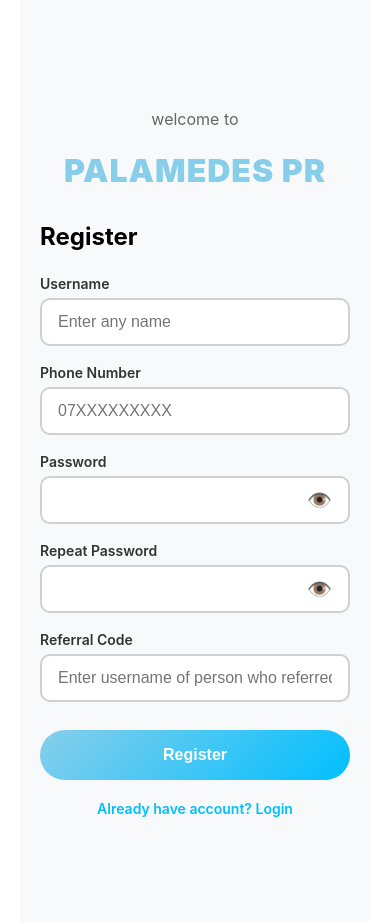
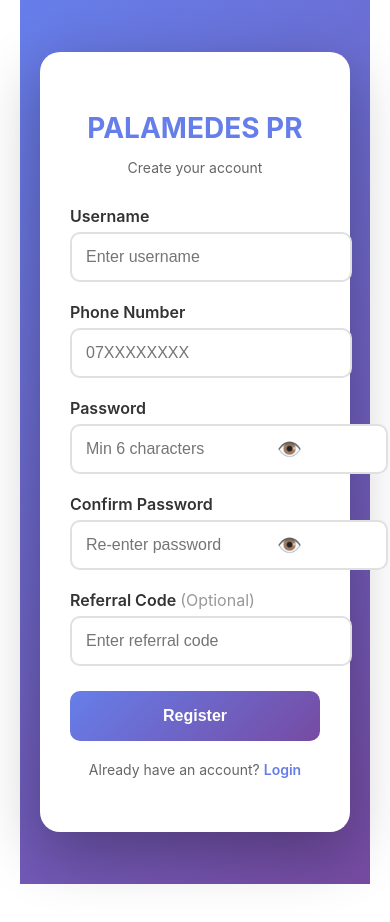
Before and after one commit to Molly256/palamedes-pr, a Next.js app: page /register in a window 390 px wide. Shown: the top 922 px of the page. Built offline with nearby package versions, Linux system fonts and the light colour scheme.

Commit message:
feat: save name+phone on register + 4-line dashboard

```diff
--- a/app/register/page.js
+++ b/app/register/page.js
@@ -15,53 +15,28 @@ export default function Register() {
   const [error, setError] = useState('')
   const [loading, setLoading] = useState(false)
 
-  const inputStyle = {
-    width: '100%',
-    maxWidth: '400px',
-    height: '48px',
-    padding: '0 16px',
-    border: '2px solid #d0d0d0',
-    borderRadius: '10px',
-    fontSize: '16px',
-    color: '#000',
-    background: '#fff',
-    outline: 'none',
-    boxSizing: 'border-box'
-  }
-
-  const labelStyle = {
-    display: 'block',
-    color: '#333',
-    fontWeight: '600',
-    marginBottom: '6px',
-    fontSize: '14px'
-  }
-
-  const formGroupStyle = {
-    marginBottom: '18px',
-    width: '100%',
-    maxWidth: '400px'
+  const handleChange = (e) => {
+    setForm({...form, [e.target.name]: e.target.value})
   }
 
   const handleSubmit = async (e) => {
     e.preventDefault()
+    setError('')
 
-    if (form.username.length < 6) {
-      setError('Username must be 6 letters of any name choice')
-      return
-    }
-    if (form.password !== form.confirmPassword) {
+    if(form.password !== form.confirmPassword) {
       setError('Passwords do not match')
       return
     }
+    if(form.password.length < 6) {
+      setError('Password must be 6+ characters')
+      return
+    }
 
-    setError('')
     setLoading(true)
-
     try {
       const res = await fetch('/api/auth', {
         method: 'POST',
-        headers: { 'Content-Type': 'application/json' },
+        headers: {'Content-Type': 'application/json'},
         body: JSON.stringify({
           action: 'register',
           username: form.username,
@@ -70,88 +45,130 @@ export default function Register() {
           referral: form.referral
         })
       })
+      const data = await res.json()
 
-      const data = await res.json()
-      alert(data.message)
-
-      if (data.success) {
-        window.location.href = '/login'
+      if(data.success) {
+        // SAVE TO LOCALSTORAGE FOR DASHBOARD
+        localStorage.setItem('palamedes_user', JSON.stringify({
+          name: form.username,
+          phone: form.phone,
+          username: form.username,
+          balance: 0,
+          vip: 0
+        }))
+        window.location.href = '/dashboard'
+      } else {
+        setError(data.message || 'Registration failed')
       }
-    } catch (err) {
-      alert('Network error. Try again')
-    } finally {
+    } catch(err) {
+      setError('Network error. Try again')
+    }
     setLoading(false)
-    }
   }
 
   return (
     <main style={{
       minHeight: '100vh',
-      background: '#f8f9fa',
+      background: 'linear-gradient(135deg, #667eea 0%, #764ba2 100%)',
       display: 'flex',
       alignItems: 'center',
       justifyContent: 'center',
-      padding: '40px 20px',
-      margin: 0
+      padding: '20px'
     }}>
-      <form onSubmit={handleSubmit} style={{
+      <div style={{
         width: '100%',
         maxWidth: '420px',
-        background: 'transparent',
-        padding: '0',
-        border: 'none',
-        boxShadow: 'none',
-        borderRadius: '0'
+        background: '#fff',
+        borderRadius: '20px',
+        padding: '40px 30px',
+        boxShadow: '0 20px 60px rgba(0,0,0,0.3)'
       }}>
-
-        <p style={{ textAlign: 'center', fontSize: '16px', color: '#666', marginBottom: '4px' }}>
-          welcome to
+        <h1 style={{textAlign: 'center', marginBottom: '8px', color: '#667eea', fontSize: '28px'}}>
+          PALAMEDES PR
+        </h1>
+        <p style={{textAlign: 'center', color: '#666', marginBottom: '30px', fontSize: '14px'}}>
+          Create your account
         </p>
 
-        <h1 style={{ textAlign: 'center', fontSize: '32px', fontWeight: '900', color: '#87CEEB', marginBottom: '32px', letterSpacing: '1px' }}>
-          PALAMEDES PR
-        </h1>
+        {error && (
+          <div style={{
+            background: '#ffe6e6',
+            color: '#d32f2f',
+            padding: '12px',
+            borderRadius: '8px',
+            marginBottom: '20px',
+            fontSize: '14px'
+          }}>
+            {error}
+          </div>
+        )}
 
-        <h2 style={{ color: '#000', fontSize: '24px', fontWeight: '700', marginBottom: '24px' }}>
-          Register
-        </h2>
-
-        {error && <p style={{ color: 'red', fontSize: '14px', marginBottom: '15px', padding: '10px', background: '#ffe6e6', borderRadius: '6px' }}>{error}</p>}
-
-        <div style={formGroupStyle}>
-          <label style={labelStyle}>Username</label>
+        <form onSubmit={handleSubmit}>
+          <div style={{marginBottom: '20px'}}>
+            <label style={{display: 'block', marginBottom: '6px', fontWeight: '600', color: '#333'}}>
+              Username
+            </label>
             <input
               type="text"
+              name="username"
+              value={form.username}
+              onChange={handleChange}
+              placeholder="Enter username"
               required
-            minLength={6}
-            value={form.username}
-            onChange={(e) => setForm({...form, username: e.target.value})}
-            placeholder="Enter any name"
-            style={inputStyle}
+              minLength={3}
+              style={{
+                width: '100%',
+                padding: '14px',
+                border: '2px solid #e0e0e0',
+                borderRadius: '10px',
+                fontSize: '16px',
+                outline: 'none'
+              }}
             />
           </div>
 
-        <div style={formGroupStyle}>
-          <label style={labelStyle}>Phone Number</label>
+          <div style={{marginBottom: '20px'}}>
+            <label style={{display: 'block', marginBottom: '6px', fontWeight: '600', color: '#333'}}>
+              Phone Number
+            </label>
             <input
               type="tel"
+              name="phone"
+              value={form.phone}
+              onChange={handleChange}
+              placeholder="07XXXXXXXX"
               required
-            value={form.phone}
-            onChange={(e) => setForm({...form, phone: e.target.value})}
-            placeholder="07XXXXXXXXX"
-            style={inputStyle}
+              style={{
+                width: '100%',
+                padding: '14px',
+                border: '2px solid #e0e0e0',
+                borderRadius: '10px',
+                fontSize: '16px',
+                outline: 'none'
+              }}
             />
           </div>
 
-        <div style={formGroupStyle}>
-          <label style={labelStyle}>Password</label>
-          <div style={{ position: 'relative' }}>
+          <div style={{marginBottom: '20px'}}>
+            <label style={{display: 'block', marginBottom: '6px', fontWeight: '600', color: '#333'}}>
+              Password
+            </label>
+            <div style={{position: 'relative'}}>
               <input
                 type={showPass ? 'text' : 'password'}
+                name="password"
+                value={form.password}
+                onChange={handleChange}
+                placeholder="Min 6 characters"
                 required
-              value={form.password}
-              onChange={(e) => setForm({...form, password: e.target.value})}
-              style={{...inputStyle, paddingRight: '50px'}}
+                style={{
+                  width: '100%',
+                  padding: '14px 50px 14px 14px',
+                  border: '2px solid #e0e0e0',
+                  borderRadius: '10px',
+                  fontSize: '16px',
+                  outline: 'none'
+                }}
               />
               <button
                 type="button"
@@ -163,8 +180,8 @@ export default function Register() {
                   transform: 'translateY(-50%)',
                   background: 'none',
                   border: 'none',
-                fontSize: '20px',
-                cursor: 'pointer'
+                  cursor: 'pointer',
+                  fontSize: '20px'
                 }}
               >
                 {showPass ? '🙈' : '👁️'}
@@ -172,15 +189,26 @@ export default function Register() {
             </div>
           </div>
 
-        <div style={formGroupStyle}>
-          <label style={labelStyle}>Repeat Password</label>
-          <div style={{ position: 'relative' }}>
+          <div style={{marginBottom: '20px'}}>
+            <label style={{display: 'block', marginBottom: '6px', fontWeight: '600', color: '#333'}}>
+              Confirm Password
+            </label>
+            <div style={{position: 'relative'}}>
               <input
                 type={showConfirm ? 'text' : 'password'}
+                name="confirmPassword"
+                value={form.confirmPassword}
+                onChange={handleChange}
+                placeholder="Re-enter password"
                 required
-              value={form.confirmPassword}
-              onChange={(e) => setForm({...form, confirmPassword: e.target.value})}
-              style={{...inputStyle, paddingRight: '50px'}}
+                style={{
+                  width: '100%',
+                  padding: '14px 50px 14px 14px',
+                  border: '2px solid #e0e0e0',
+                  borderRadius: '10px',
+                  fontSize: '16px',
+                  outline: 'none'
+                }}
               />
               <button
                 type="button"
@@ -192,8 +220,8 @@ export default function Register() {
                   transform: 'translateY(-50%)',
                   background: 'none',
                   border: 'none',
-                fontSize: '20px',
-                cursor: 'pointer'
+                  cursor: 'pointer',
+                  fontSize: '20px'
                 }}
               >
                 {showConfirm ? '🙈' : '👁️'}
@@ -201,14 +229,24 @@ export default function Register() {
             </div>
           </div>
 
-        <div style={formGroupStyle}>
-          <label style={labelStyle}>Referral Code</label>
+          <div style={{marginBottom: '25px'}}>
+            <label style={{display: 'block', marginBottom: '6px', fontWeight: '600', color: '#333'}}>
+              Referral Code <span style={{color: '#999', fontWeight: '400'}}>(Optional)</span>
+            </label>
             <input
               type="text"
+              name="referral"
               value={form.referral}
-            onChange={(e) => setForm({...form, referral: e.target.value})}
-            placeholder="Enter username of person who referred you"
-            style={inputStyle}
+              onChange={handleChange}
+              placeholder="Enter referral code"
+              style={{
+                width: '100%',
+                padding: '14px',
+                border: '2px solid #e0e0e0',
+                borderRadius: '10px',
+                fontSize: '16px',
+                outline: 'none'
+              }}
             />
           </div>
 
@@ -217,28 +255,28 @@ export default function Register() {
             disabled={loading}
             style={{
               width: '100%',
-            maxWidth: '400px',
-            height: '50px',
-            background: 'linear-gradient(135deg, #87CEEB 0%, #00BFFF 100%)',
-            color: 'white',
+              padding: '16px',
+              background: 'linear-gradient(135deg, #667eea 0%, #764ba2 100%)',
+              color: '#fff',
               border: 'none',
-            borderRadius: '50px',
+              borderRadius: '10px',
               fontSize: '16px',
               fontWeight: '700',
               cursor: loading ? 'not-allowed' : 'pointer',
-            marginTop: '10px',
               opacity: loading ? 0.7 : 1
             }}
           >
-          {loading ? 'Creating...' : 'Register'}
+            {loading ? 'Creating Account...' : 'Register'}
           </button>
+        </form>
 
-        <p style={{ textAlign: 'center', marginTop: '20px', fontSize: '14px' }}>
-          <Link href="/login" style={{ color: '#00BFFF', fontWeight: '600', textDecoration: 'none' }}>
-            Already have account? Login
+        <p style={{textAlign: 'center', marginTop: '20px', fontSize: '14px', color: '#666'}}>
+          Already have an account?{' '}
+          <Link href="/login" style={{color: '#667eea', fontWeight: '600', textDecoration: 'none'}}>
+            Login
           </Link>
         </p>
-      </form>
+      </div>
     </main>
   )
 }
```
Also changed, not shown: app/dashboard/page.js (+9 -6 lines). Lines whose indentation alone changed are shown as unchanged.
